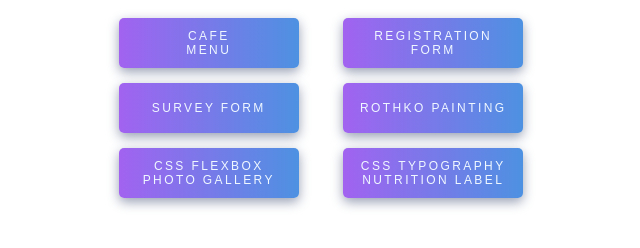
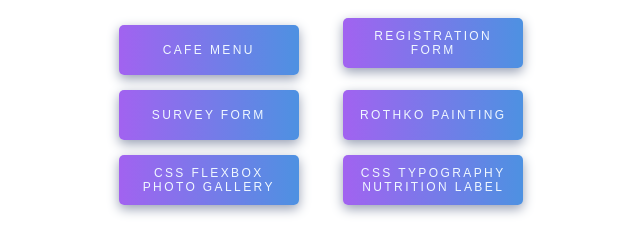
Before and after one commit to heathology/heathology.github.io, a plain HTML site: page index.html in a window 1280 px wide. Shown: the part 616-864 px from the top of the page, without its empty margins (319-959 px from the left). Drawn offline with Linux system fonts and the light colour scheme.

Commit message:
added button-container a (hyperlink) block

```diff
--- a/css/styles.css
+++ b/css/styles.css
@@ -75,6 +75,10 @@ h1, p {
 	width: 220px;
 	margin: 0 0 15px auto;
 	cursor: pointer;
+}
+
+.button-container a {
+    display: block;
 }
 
 button {
--- a/index.html
+++ b/index.html
@@ -17,7 +17,7 @@
 		<div id="outer">
 			<div class="button-container button-container-one inner">
 				<a href="cafe-menu/index.html"><button>
-				Cafe <br>Menu
+				Cafe Menu
 				<div class="fill-one"></div>
 			</button></a>
 			</div>
```
